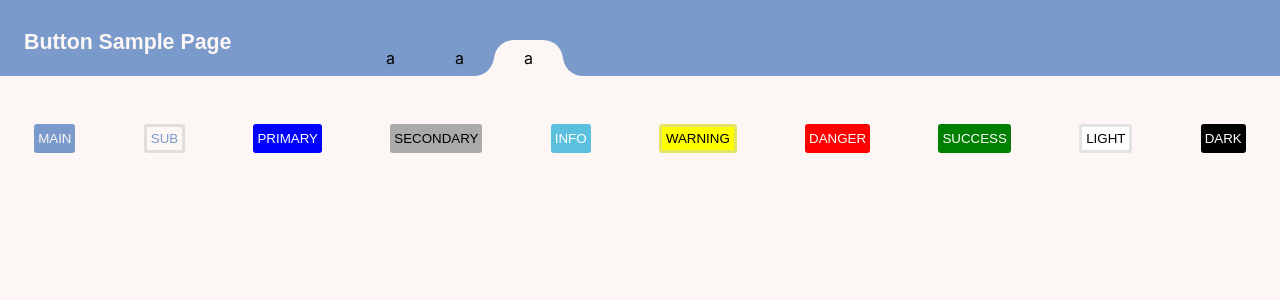
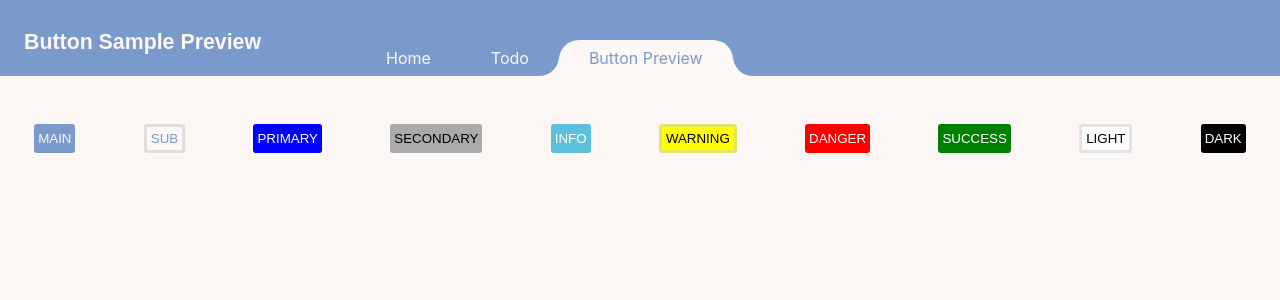
Before and after one commit to RunLearn/super-todoapp, a Next.js app: page /button in a window 1280 px wide. Shown: the top 300 px of the page. Built offline with nearby package versions, Linux system fonts and the light colour scheme.

Commit message:
Style: Create static Nav Component

```diff
--- a/pages/button/index.tsx
+++ b/pages/button/index.tsx
@@ -1,33 +1,14 @@
+import Nav from '@common/components/Nav'
 import { NextPage } from 'next'
 import React from 'react'
 import MainLayout from 'styles/divs/MainLayout'
-import ButtonLayout from '../../styles/buttons/ButtonLayout'
-import NavLayout from '../../styles/divs/NavLayout'
+import ButtonLayout from 'styles/buttons/ButtonLayout'
 
 const ButtonSamplePage: NextPage = () => {
     return (
         <>
             <header>
-                <NavLayout>
-                    <h3>Button Sample Page</h3>
-                    <ul>
-                        <li>
-                            <b className="left-curve"></b>
-                            <b className="right-curve"></b>
-                            <a>a</a>
-                        </li>
-                        <li>
-                            <b className="left-curve"></b>
-                            <b className="right-curve"></b>
-                            <a>a</a>
-                        </li>
-                        <li className="selected">
-                            <b className="left-curve"></b>
-                            <b className="right-curve"></b>
-                            <a>a</a>
-                        </li>
-                    </ul>
-                </NavLayout>
+                <Nav selectedIndex={2} />
             </header>
             <MainLayout>
                 <article style={{
--- /dev/null
+++ b/src/features/common/components/Nav.tsx
@@ -0,0 +1,43 @@
+import navMenus from "@common/utils/navMenus"
+import { NextPage } from "next"
+import Link from "next/link"
+import NavLayout from "styles/divs/NavLayout"
+
+export type NavProps = {
+    selectedIndex?: number;
+}
+
+const Nav: NextPage<NavProps> = (props) => {
+    const selectedIndex = props.selectedIndex ?? -1
+    const selects = [...new Array(navMenus.length)].fill('')
+
+    if(selectedIndex >= 0) {
+        selects[selectedIndex] = ' selected '
+    }
+
+    return (
+        <NavLayout>
+            <h3>
+                { navMenus[selectedIndex]?.title ?? 'No Menu Selected' }
+            </h3>
+            <ul>
+                {
+                    navMenus.map((menu, index, array) => {
+                        const { shortName, url } = menu
+                        return (
+                            <li className={ selects[index] }>
+                                <b className="left-curve"></b>
+                                <b className="right-curve"></b>
+                                <Link href={ url }>
+                                    <span>{ shortName }</span>
+                                </Link>
+                            </li>
+                        )
+                    })
+                }
+            </ul>
+        </NavLayout>
+    )
+}
+
+export default Nav
--- /dev/null
+++ b/src/features/common/domain/NavMenu.ts
@@ -0,0 +1,7 @@
+interface NavMenu {
+    shortName: string;
+    url: string;
+    title: string;
+}
+
+export default NavMenu
--- /dev/null
+++ b/src/features/common/utils/navMenus.ts
@@ -0,0 +1,21 @@
+import NavMenu from '@common/domain/NavMenu'
+
+const navMenus: NavMenu[] = [
+    {
+        shortName: 'Home',
+        url: '/',
+        title: 'Home',
+    },
+    {
+        shortName: 'Todo',
+        url: '/todo',
+        title: 'Todo List',
+    },
+    {
+        shortName: 'Button Preview',
+        url: '/button',
+        title: 'Button Sample Preview',
+    },
+]
+
+export default navMenus
```
